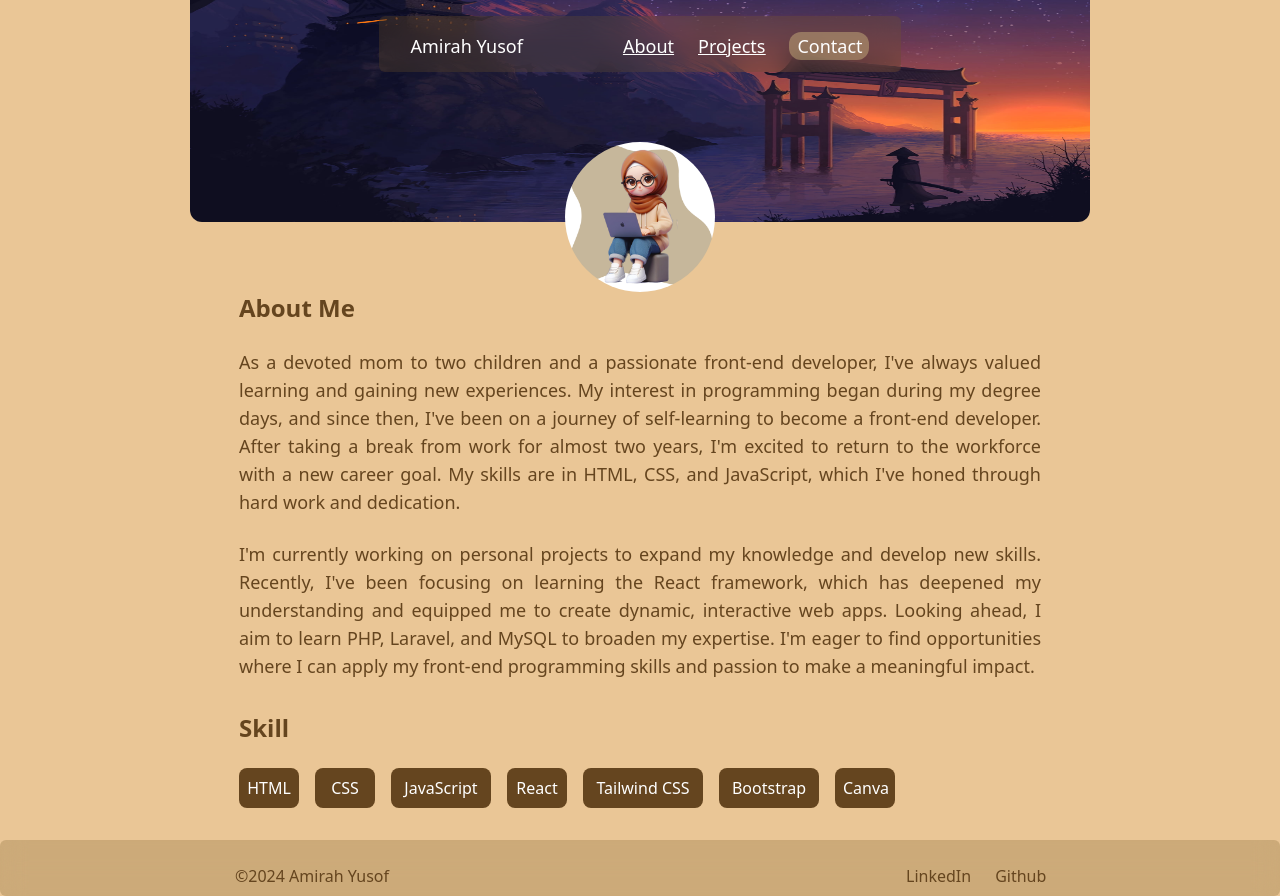
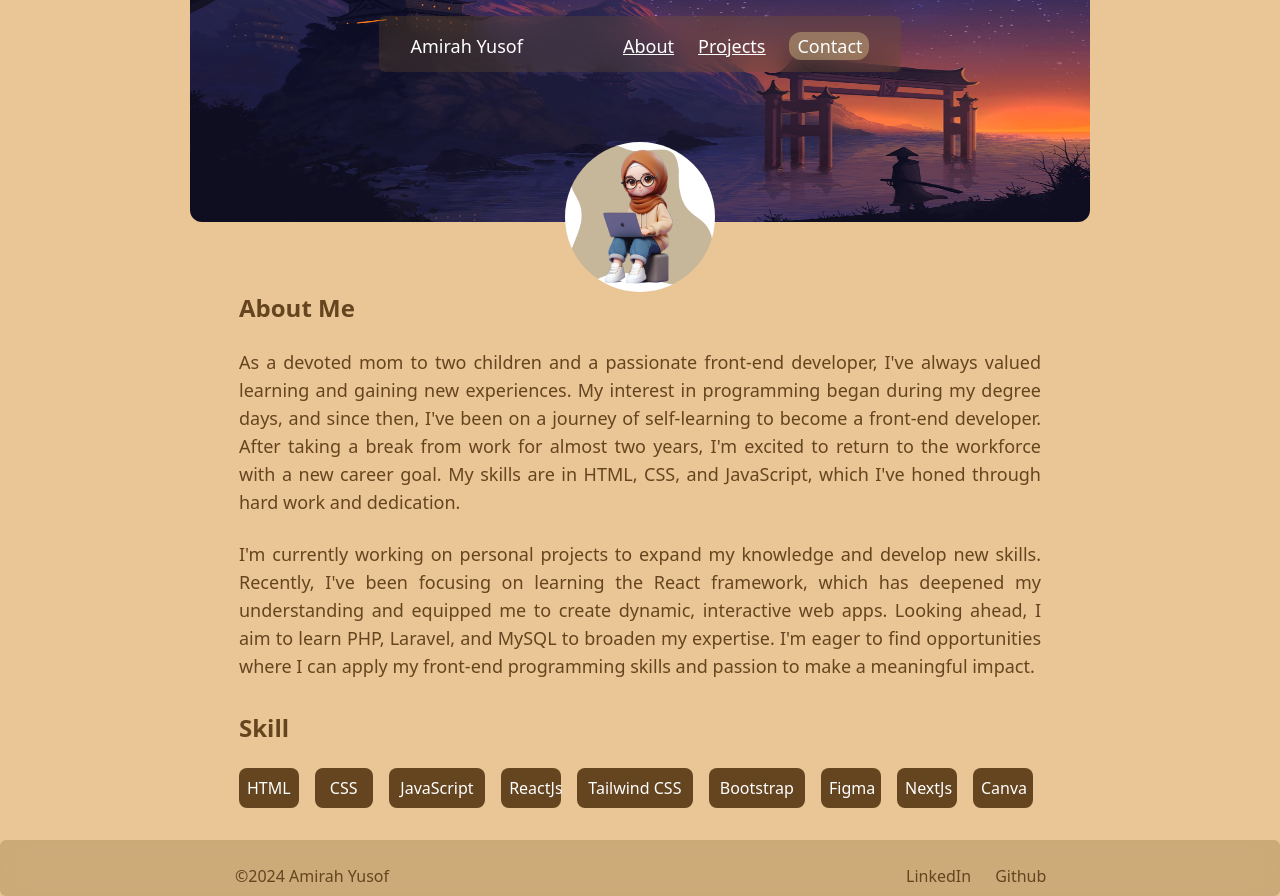
Before and after one commit to amirahyusof/amirahyusof.github.io, a React (Create React App) app: page /about in a window 1280 px wide. Built offline with nearby package versions, Linux system fonts and the light colour scheme; the HTML template or start-up script is replaced by a standard one.

Commit message:
Update About.js

```diff
--- a/src/components/About.js
+++ b/src/components/About.js
@@ -26,9 +26,11 @@ function About(){
                         <li className="w-[60px] p-2 mr-2 border-[#765827] rounded-lg bg-[#65451F] text-center">HTML</li>
                         <li className="w-[60px] p-2 mr-2 border-[#765827] rounded-lg bg-[#65451F] text-center">CSS</li>
                         <li className="w-[100px] p-2 mr-2 border-[#765827] rounded-lg bg-[#65451F] text-center">JavaScript</li>
-                        <li className="w-[60px] p-2 mr-2 border-[#765827] rounded-lg bg-[#65451F] text-center">React</li>
+                        <li className="w-[60px] p-2 mr-2 border-[#765827] rounded-lg bg-[#65451F] text-center">ReactJs</li>
                         <li className="w-[120px] p-2 mr-2 border-[#765827] rounded-lg bg-[#65451F] text-center">Tailwind CSS</li>
                         <li className="w-[100px] p-2 mr-2 border-[#765827] rounded-lg bg-[#65451F] text-center">Bootstrap</li>
+                        <li className="w-[60px] p-2 mr-2 border-[#765827] rounded-lg bg-[#65451F] text-center">Figma</li>
+                        <li className="w-[60px] p-2 mr-2 border-[#765827] rounded-lg bg-[#65451F] text-center">NextJs</li>
                         <li className="w-[60px] p-2 mr-2 border-[#765827] rounded-lg bg-[#65451F] text-center">Canva</li>
                 </div>
             </div>
```
